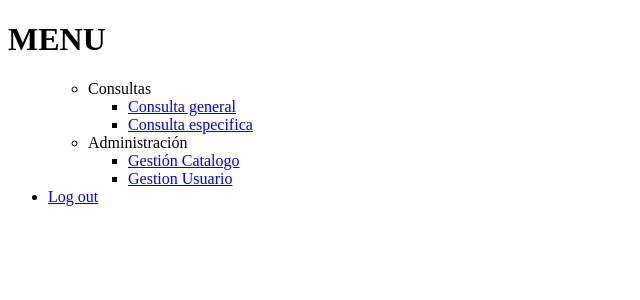
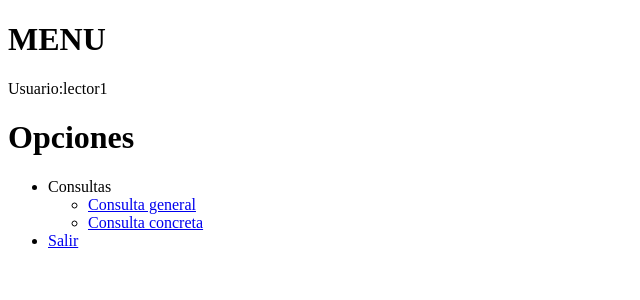
Before and after one commit to carlosgit/Biblos, a PHP site: page /menuG.php in a window 1280 px wide. Shown: the top 300 px of the page, without its empty margins (0-640 px from the left). Run offline with PHP 8.4, Linux system fonts and the light colour scheme; a user stored in the database is signed in.

Commit message:
Modificaciones sobre el menu general

```diff
--- a/menuG.php
+++ b/menuG.php
@@ -11,20 +11,47 @@ controlSesion();
     </head>
     <body>
         <h1>MENU</h1>
-        <ul>
+        <?php
+        if (!$_SESSION['usuario'] || !isset($_SESSION['usuario'])) {
+            echo "logeate primero";
+        } else {
+            $usuario = $_SESSION['usuario'];
+            echo "Usuario:" . $usuario['nombre_usuario'];
+        }
+        ?>
+        <h1>Opciones</h1>
         <ul><li>Consultas
                 <ul>
                     <li><a href='cgeneral.php'>Consulta general</a>
-                        <li><a href='cespecificaG.php'>Consulta especifica</a>
-                    </ul> </ul>
-            <ul><li>Administración
-                    <ul>
-                        <li><a href='gestionlibrog.php'>Gestión Catalogo</a>
-                        <li><a href='gestionusuariog.php'>Gestion Usuario</a>
+                    <li><a href='cespecificaG.php'>Consulta concreta</a>
+
                 </ul>
 
+
+                <?php
+                // Comprobacion del tipo de usuario
+                if ($usuario['es_administrador'] == 1)
+                    mostrarOpcionesAdministracion();
+                ?>
+
+            <li><a href='salir.php'>Salir</a>
         </ul>
-            <li><a href='salir.php'>Log out</a>
     </ul>
 </body>
 </html>
+
+
+<?php
+
+function mostrarOpcionesAdministracion() {
+//echo "Es administrador";
+
+    echo("
+        <li>Administracion
+        <ul>
+        <li><a href='gestionlibrog.php'>Gestion Catalogo</a>
+        <li><a href='gestionusuariog.php'>Gestion Usuario</a>
+        </ul>");
+}
+
+?>
```
Lines whose indentation alone changed are shown as unchanged.
